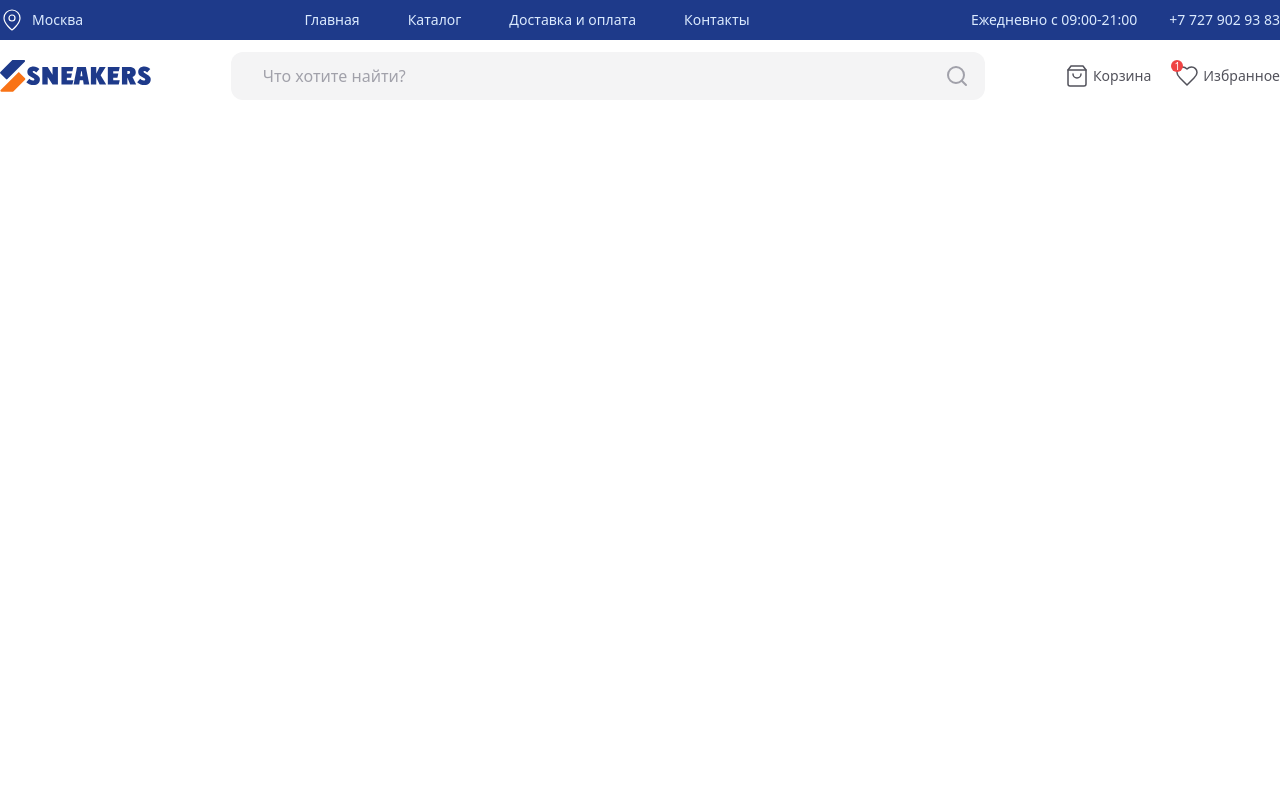
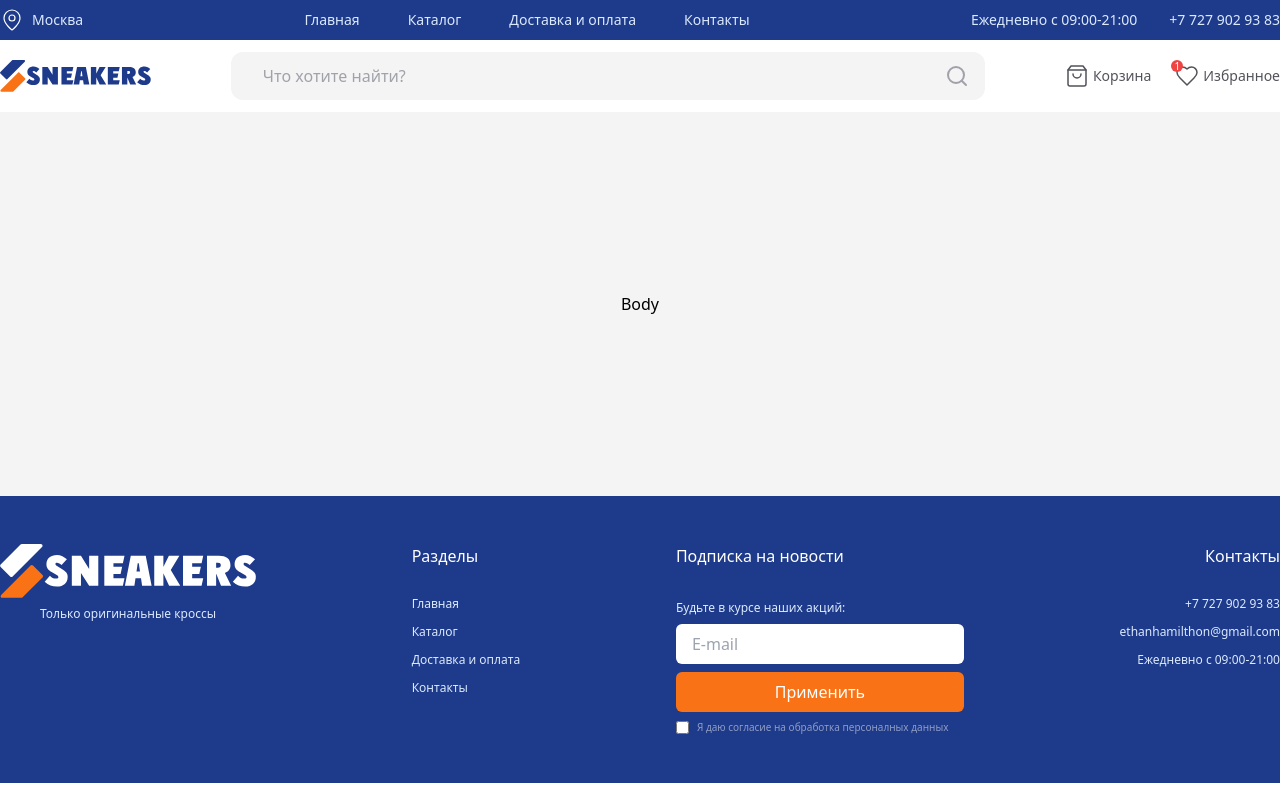
Before and after one commit to ethaningenium/sneakers, a React (Vite) app: page / in a window 1280 px wide. Built offline with nearby package versions, Linux system fonts and the light colour scheme.

Commit message:
footer done

```diff
--- /dev/null
+++ b/src/components/Footer/Email.tsx
@@ -0,0 +1,28 @@
+const Email = () => {
+  return (
+    <div className="flex flex-col gap-4">
+      <h3 className="font-medium text-white mb-4">Подписка на новости</h3>
+      <div className="flex flex-col gap-2">
+        <span className="text-blue-100 font-light text-xs">
+          Будьте в курсе наших акций:
+        </span>
+        <input
+          type="text"
+          className="pl-4 py-2 w-72 rounded-md focus:outline-none"
+          placeholder="E-mail"
+        />
+        <button className="flex justify-center items-center bg-orange-500 text-white rounded-md py-2 w-72">
+          Применить
+        </button>
+        <label className="flex gap-2 items-center">
+          <input type="checkbox" name="" id="" />
+          <span className="text-white/50 font-light text-[10px]">
+            Я даю согласие на обработка персоналных данных
+          </span>
+        </label>
+      </div>
+    </div>
+  );
+};
+
+export default Email;
--- /dev/null
+++ b/src/components/Footer/index.tsx
@@ -0,0 +1,44 @@
+import Logo from "../Logo";
+import { routePath } from "../Header/route";
+import { Link } from "react-router-dom";
+import Email from "./Email";
+
+const Footer = () => {
+  return (
+    <footer className="w-full bg-blue-900 flex  justify-center py-12">
+      <div className="container flex justify-center sm:items-start items-center gap-12 flex-col sm:flex-row sm:gap-24 lg:gap-0 lg:justify-between sm:flex-wrap">
+        <div className="flex flex-col gap-2 items-center">
+          <Logo className="w-28 md:w-64" blue="#FFFFFF" />
+          <span className="text-blue-100 font-light text-xs">
+            Только оригинальные кроссы
+          </span>
+        </div>
+        <div className="flex flex-col gap-3 lg:items-start items-center">
+          <h3 className="font-medium text-white mb-4">Разделы</h3>
+          {routePath.map((elem) => {
+            return (
+              <Link to={elem.path} className="text-blue-100 font-light text-xs">
+                {elem.title}
+              </Link>
+            );
+          })}
+        </div>
+        <Email />
+        <div className="flex flex-col gap-3  lg:items-end items-center">
+          <h3 className="font-medium text-white mb-4">Контакты</h3>
+          <span className="text-blue-100 font-light text-xs">
+            +7 727 902 93 83
+          </span>
+          <span className="text-blue-100 font-light text-xs">
+            ethanhamilthon@gmail.com
+          </span>
+          <span className="text-blue-100 font-light text-xs">
+            Ежедневно с 09:00-21:00
+          </span>
+        </div>
+      </div>
+    </footer>
+  );
+};
+
+export default Footer;
--- a/src/components/Logo.tsx
+++ b/src/components/Logo.tsx
@@ -1,6 +1,8 @@
-const Logo: React.FC<React.SVGProps<SVGSVGElement>> = (props) => {
-  const logoOrange = "#F97316";
-  const logoBlue = "#1E3A8A";
+const Logo: React.FC<
+  React.SVGProps<SVGSVGElement> & { orange?: string; blue?: string }
+> = (props) => {
+  const logoOrange = props.orange || "#F97316";
+  const logoBlue = props.blue || "#1E3A8A";
   //blue: blue-900, orange: orange-500
   return (
     <svg
--- a/src/pages/App.tsx
+++ b/src/pages/App.tsx
@@ -1,7 +1,16 @@
 import Header from "@/components/Header";
+import Footer from "@/components/Footer";
 
 function App() {
-  return <Header />;
+  return (
+    <>
+      <Header />
+      <div className="w-full h-96 bg-zinc-100 flex justify-center items-center">
+        Body
+      </div>
+      <Footer />
+    </>
+  );
 }
 
 export default App;
```
